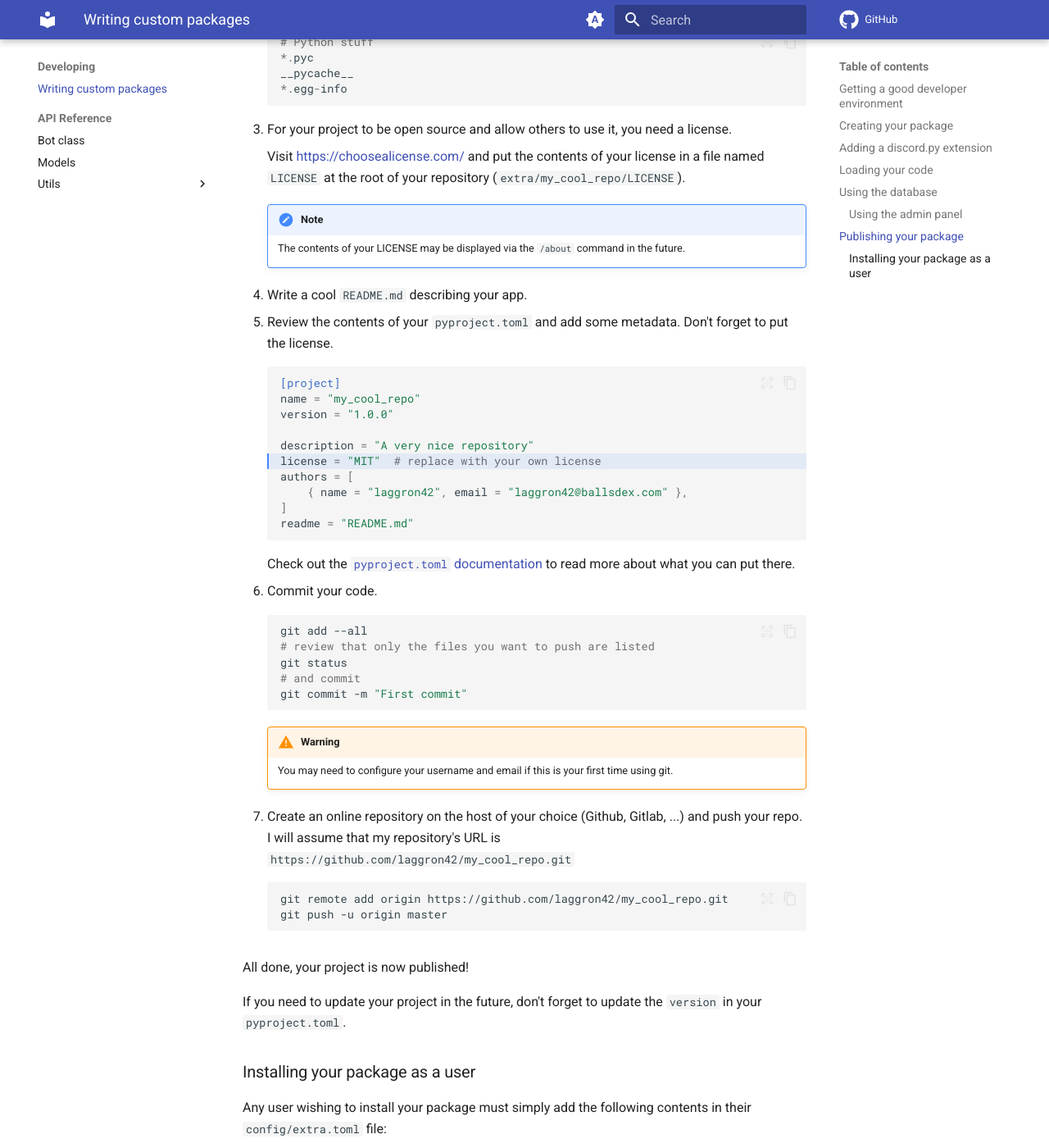
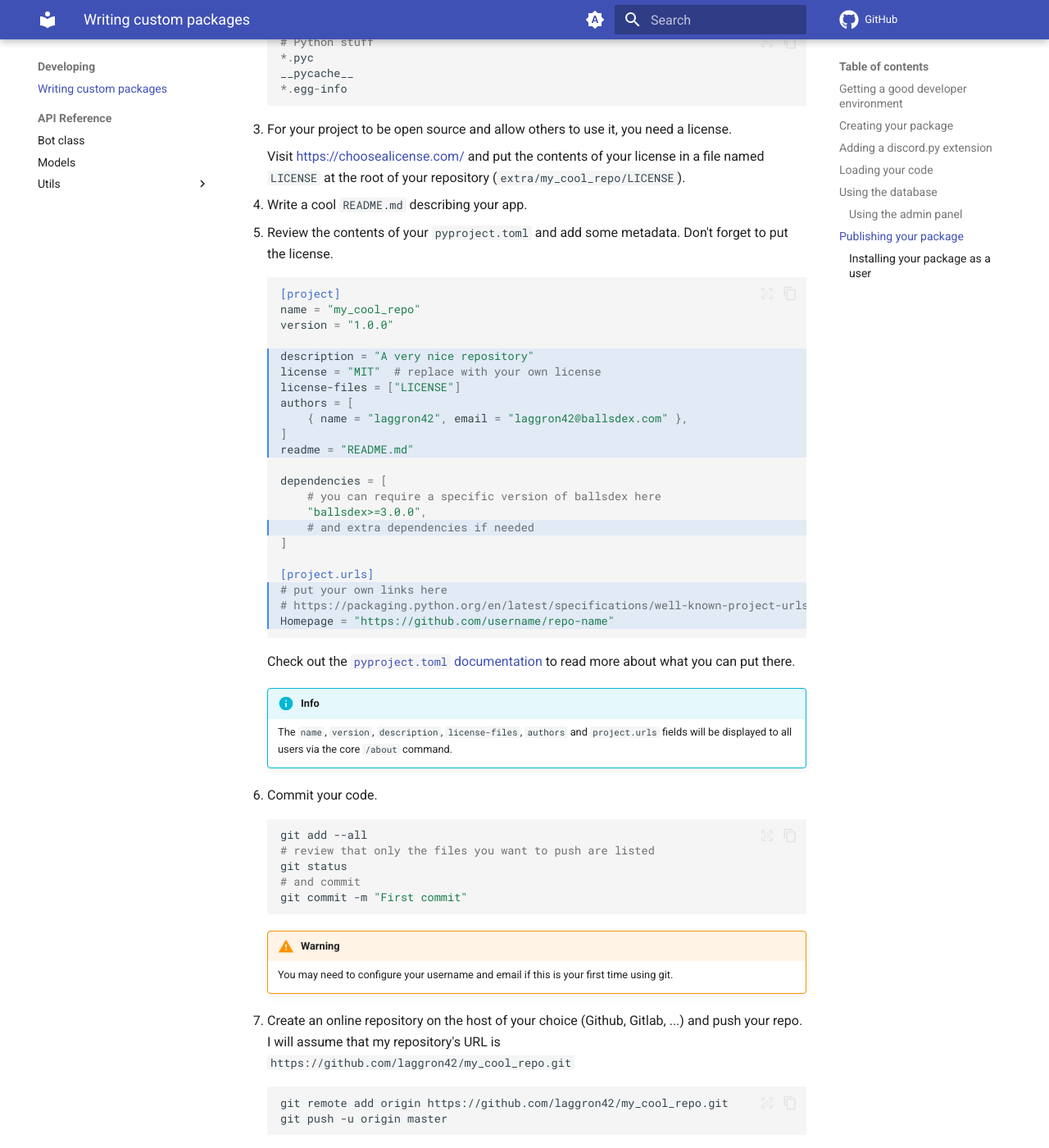
Before and after one commit to Ballsdex-Team/BallsDex-DiscordBot, an MkDocs documentation site: the page built from docs/dev/custom-package.md, in a window 1280 px wide and 1400 px high, scrolled down 8559 px. Shown: the whole window at 82% size. Built offline with MkDocs 1.6.1 and Material for MkDocs 9.7.7, drawn with Linux system fonts in a browser that asks for light colours; comment, search, counter and statistics services are not loaded.

Commit message:
docs: update new pyproject fields

````diff
--- a/docs/dev/custom-package.md
+++ b/docs/dev/custom-package.md
@@ -433,29 +433,42 @@ Once your package is ready, you can choose to publish it!
     Visit [https://choosealicense.com/]() and put the contents of your license in a file named
     `LICENSE` at the root of your repository (`extra/my_cool_repo/LICENSE`).
 
-    !!! note
-        The contents of your LICENSE may be displayed via the `/about` command in the future.
-
 4.  Write a cool `README.md` describing your app.
 
 5.  Review the contents of your `pyproject.toml` and add some metadata. Don't forget to put the
     license.
 
-    ```toml hl_lines="6"
+    ```toml hl_lines="5-11 16 20-22"
     [project]
     name = "my_cool_repo"
     version = "1.0.0"
 
     description = "A very nice repository"
     license = "MIT"  # replace with your own license
+    license-files = ["LICENSE"]
     authors = [
         { name = "laggron42", email = "laggron42@ballsdex.com" },
     ]
     readme = "README.md"
+
+    dependencies = [
+        # you can require a specific version of ballsdex here
+        "ballsdex>=3.0.0",
+        # and extra dependencies if needed
+    ]
+
+    [project.urls]
+    # put your own links here
+    # https://packaging.python.org/en/latest/specifications/well-known-project-urls/#well-known-project-urls
+    Homepage = "https://github.com/username/repo-name"
     ```
 
     Check out the [`pyproject.toml` documentation](https://packaging.python.org/en/latest/guides/writing-pyproject-toml/#writing-pyproject-toml)
     to read more about what you can put there.
+
+    !!! info
+        The `name`, `version`, `description`, `license-files`, `authors` and `project.urls` fields
+        will be displayed to all users via the core `/about` command.
 
 6.  Commit your code.
 
````
